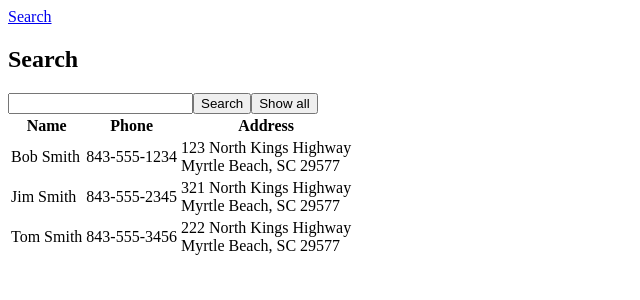
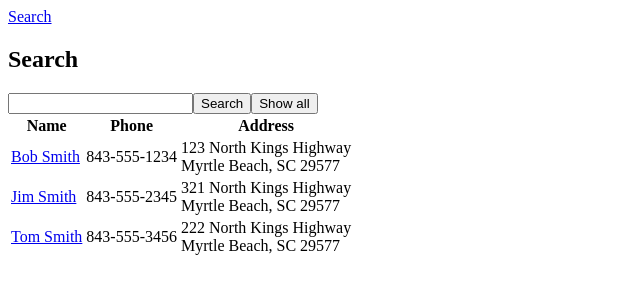
Before and after one commit to peter-miklos/mercury-a4, an Angular app: page /search in a window 1280 px wide. Both pictures are taken after a click on the button "Show all". Shown: the top 300 px of the page, without its empty margins (0-640 px from the left). Built offline with nearby package versions, Linux system fonts and the light colour scheme.

Commit message:
edit link added to search.component, app-routing updated with edit path

```diff
--- a/src/app/app-routing.module.ts
+++ b/src/app/app-routing.module.ts
@@ -1,9 +1,11 @@
 import { RouterModule, Routes }   from '@angular/router';
 
 import { SearchComponent }        from './search/search.component';
+import { EditComponent }          from './edit/edit.component';
 
 const routes: Routes = [
   {path: 'search', component: SearchComponent },
+  {path: 'edit/:id', component: EditComponent },
   {path: '', redirectTo: '/search', pathMatch: 'full' }
 ]
 
--- a/src/app/search/search.component.html
+++ b/src/app/search/search.component.html
@@ -12,7 +12,7 @@
   </thead>
   <tbody>
     <tr *ngFor="let person of searchResults; let i = index">
-      <td>{{ person.name }}</td>
+      <td><a routerLink="/edit/{{person.id}}" routerLinkActive="active">{{ person.name }}</a></td>
       <td>{{ person.phone }}</td>
       <td>
         {{ person.address.street }}<br />
```
